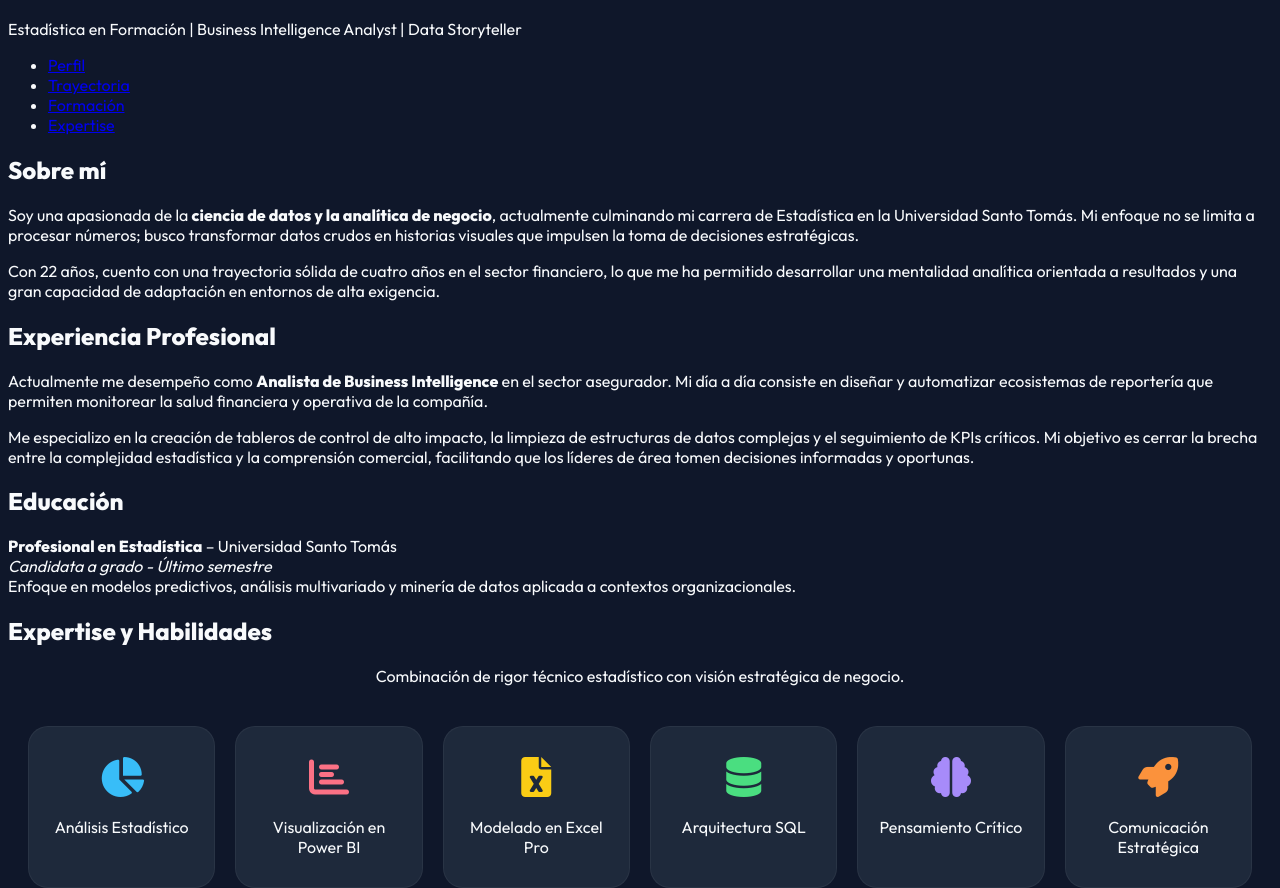
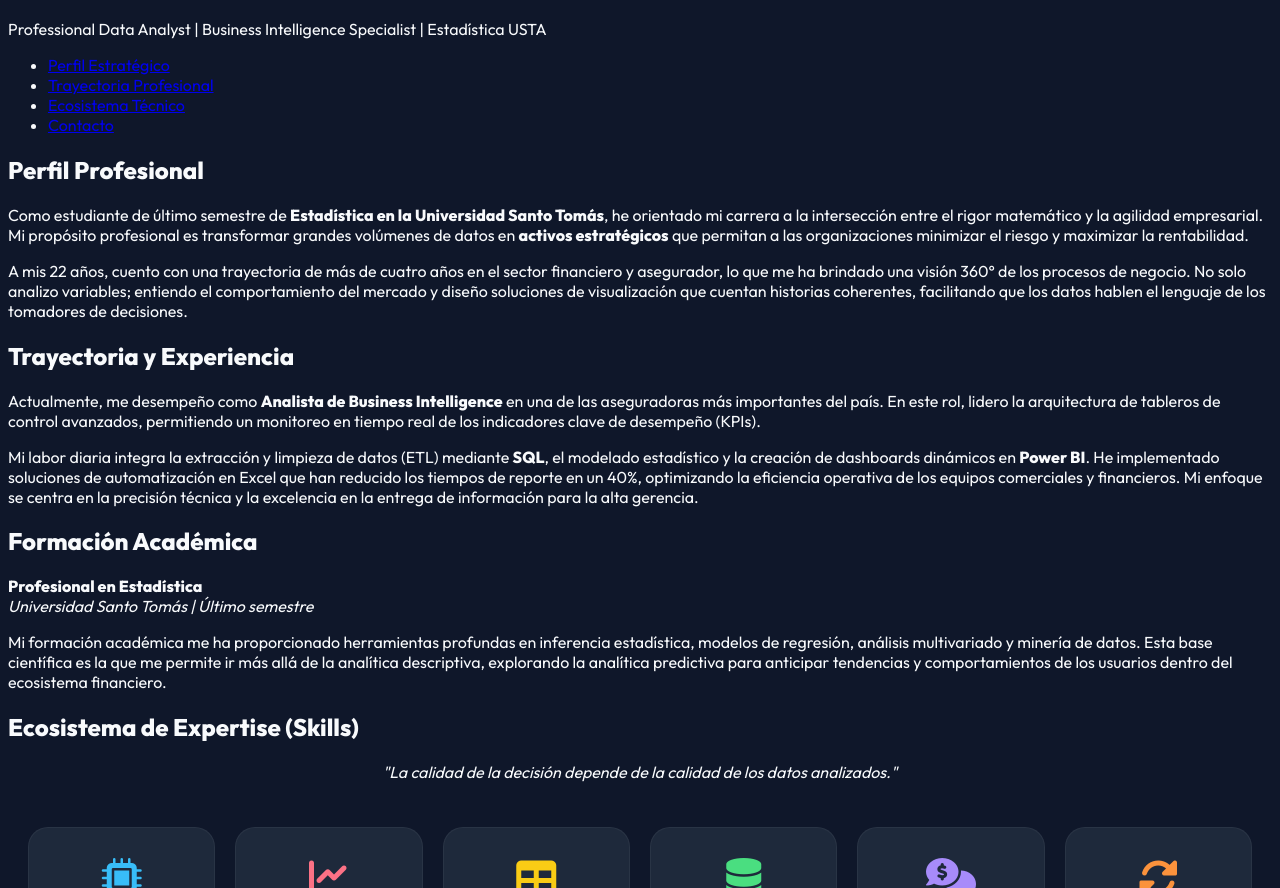
Before and after one commit to Mar23636/Mar23636.github.io, a plain HTML site: page index.html in a window 1280 px wide. Shown: the part 64-952 px from the top of the page. Drawn offline with Linux system fonts and the light colour scheme.

Commit message:
Update index.html

```diff
--- a/index.html
+++ b/index.html
@@ -3,7 +3,7 @@
 <head>
     <meta charset="UTF-8">
     <meta name="viewport" content="width=device-width, initial-scale=1.0">
-    <title>Portafolio Profesional | María Fernanda Castaño</title>
+    <title>Portafolio Senior | María Fernanda Castaño</title>
     <link rel="stylesheet" href="https://cdnjs.cloudflare.com/ajax/libs/font-awesome/6.0.0/css/all.min.css">
     <link rel="stylesheet" href="css/style.css">
 </head>
@@ -11,78 +11,80 @@
 
     <header>
         <h1>María Fernanda Castaño</h1>
-        <p>Estadística en Formación | Business Intelligence Analyst | Data Storyteller</p>
+        <p>Professional Data Analyst | Business Intelligence Specialist | Estadística USTA</p>
     </header>
 
     <nav>
         <ul>
-            <li><a href="#sobre-mi">Perfil</a></li>
-            <li><a href="#experiencia">Trayectoria</a></li>
-            <li><a href="#educacion">Formación</a></li>
-            <li><a href="#habilidades">Expertise</a></li>
+            <li><a href="#perfil">Perfil Estratégico</a></li>
+            <li><a href="#experiencia">Trayectoria Profesional</a></li>
+            <li><a href="#habilidades">Ecosistema Técnico</a></li>
+            <li><a href="#contacto">Contacto</a></li>
         </ul>
     </nav>
 
     <main>
 
-        <section id="sobre-mi">
-            <h2>Sobre mí</h2>
+        <section id="perfil">
+            <h2>Perfil Profesional</h2>
             <p>
-                Soy una apasionada de la <strong>ciencia de datos y la analítica de negocio</strong>, actualmente culminando mi carrera de Estadística en la Universidad Santo Tomás. Mi enfoque no se limita a procesar números; busco transformar datos crudos en historias visuales que impulsen la toma de decisiones estratégicas.
+                Como estudiante de último semestre de <strong>Estadística en la Universidad Santo Tomás</strong>, he orientado mi carrera a la intersección entre el rigor matemático y la agilidad empresarial. Mi propósito profesional es transformar grandes volúmenes de datos en <strong>activos estratégicos</strong> que permitan a las organizaciones minimizar el riesgo y maximizar la rentabilidad.
             </p>
             <p>
-                Con 22 años, cuento con una trayectoria sólida de cuatro años en el sector financiero, lo que me ha permitido desarrollar una mentalidad analítica orientada a resultados y una gran capacidad de adaptación en entornos de alta exigencia.
+                A mis 22 años, cuento con una trayectoria de más de cuatro años en el sector financiero y asegurador, lo que me ha brindado una visión 360° de los procesos de negocio. No solo analizo variables; entiendo el comportamiento del mercado y diseño soluciones de visualización que cuentan historias coherentes, facilitando que los datos hablen el lenguaje de los tomadores de decisiones.
             </p>
         </section>
 
         <section id="experiencia">
-            <h2>Experiencia Profesional</h2>
+            <h2>Trayectoria y Experiencia</h2>
             <p>
-                Actualmente me desempeño como <strong>Analista de Business Intelligence</strong> en el sector asegurador. Mi día a día consiste en diseñar y automatizar ecosistemas de reportería que permiten monitorear la salud financiera y operativa de la compañía.
+                Actualmente, me desempeño como <strong>Analista de Business Intelligence</strong> en una de las aseguradoras más importantes del país. En este rol, lidero la arquitectura de tableros de control avanzados, permitiendo un monitoreo en tiempo real de los indicadores clave de desempeño (KPIs).
             </p>
             <p>
-                Me especializo en la creación de tableros de control de alto impacto, la limpieza de estructuras de datos complejas y el seguimiento de KPIs críticos. Mi objetivo es cerrar la brecha entre la complejidad estadística y la comprensión comercial, facilitando que los líderes de área tomen decisiones informadas y oportunas.
+                Mi labor diaria integra la extracción y limpieza de datos (ETL) mediante <strong>SQL</strong>, el modelado estadístico y la creación de dashboards dinámicos en <strong>Power BI</strong>. He implementado soluciones de automatización en Excel que han reducido los tiempos de reporte en un 40%, optimizando la eficiencia operativa de los equipos comerciales y financieros. Mi enfoque se centra en la precisión técnica y la excelencia en la entrega de información para la alta gerencia.
             </p>
         </section>
 
         <section id="educacion">
-            <h2>Educación</h2>
+            <h2>Formación Académica</h2>
             <p>
-                <strong>Profesional en Estadística</strong> – Universidad Santo Tomás
-                <br>
-                <em>Candidata a grado - Último semestre</em>
-                <br>
-                Enfoque en modelos predictivos, análisis multivariado y minería de datos aplicada a contextos organizacionales.
+                <strong>Profesional en Estadística</strong> <br>
+                <em>Universidad Santo Tomás | Último semestre</em>
+            </p>
+            <p>
+                Mi formación académica me ha proporcionado herramientas profundas en inferencia estadística, modelos de regresión, análisis multivariado y minería de datos. Esta base científica es la que me permite ir más allá de la analítica descriptiva, explorando la analítica predictiva para anticipar tendencias y comportamientos de los usuarios dentro del ecosistema financiero.
             </p>
         </section>
 
         <section id="habilidades">
-            <h2>Expertise y Habilidades</h2>
-            <p style="text-align: center; margin-bottom: 20px;">Combinación de rigor técnico estadístico con visión estratégica de negocio.</p>
+            <h2>Ecosistema de Expertise (Skills)</h2>
+            <p style="text-align: center; margin-bottom: 25px; font-style: italic;">
+                "La calidad de la decisión depende de la calidad de los datos analizados."
+            </p>
             <ul class="skills-grid">
                 <li class="skill-card card-1">
-                    <i class="fas fa-chart-pie"></i>
-                    <span>Análisis Estadístico</span>
+                    <i class="fas fa-microchip"></i>
+                    <span><strong>Ciencia de Datos</strong><br>Modelado y probabilidad aplicada.</span>
                 </li>
                 <li class="skill-card card-2">
-                    <i class="fas fa-chart-bar"></i>
-                    <span>Visualización en Power BI</span>
+                    <i class="fas fa-chart-line"></i>
+                    <span><strong>Visualización BI</strong><br>Dashboards de alto impacto en Power BI.</span>
                 </li>
                 <li class="skill-card card-3">
-                    <i class="fas fa-file-excel"></i>
-                    <span>Modelado en Excel Pro</span>
+                    <i class="fas fa-table"></i>
+                    <span><strong>Excel para Expertos</strong><br>Macros, Power Pivot y automatización.</span>
                 </li>
                 <li class="skill-card card-4">
                     <i class="fas fa-database"></i>
-                    <span>Arquitectura SQL</span>
+                    <span><strong>Gestión SQL</strong><br>Consultas complejas y estructuración.</span>
                 </li>
                 <li class="skill-card card-5">
-                    <i class="fas fa-brain"></i>
-                    <span>Pensamiento Crítico</span>
+                    <i class="fas fa-comments-dollar"></i>
+                    <span><strong>Visión de Negocio</strong><br>Entendimiento del sector financiero.</span>
                 </li>
                 <li class="skill-card card-6">
-                    <i class="fas fa-rocket"></i>
-                    <span>Comunicación Estratégica</span>
+                    <i class="fas fa-sync-alt"></i>
+                    <span><strong>Agilidad y Adaptación</strong><br>Resolución en entornos cambiantes.</span>
                 </li>
             </ul>
         </section>
@@ -90,7 +92,8 @@
     </main>
 
     <footer>
-        <p>© 2026 | Diseñado con enfoque analítico por María Fernanda Castaño</p>
+        <p>© 2026 | Estrategia y Datos | María Fernanda Castaño</p>
+        <p style="font-size: 0.7rem; margin-top: 10px; opacity: 0.6;">Estadística | Analista BI | Analítica de Seguros</p>
     </footer>
 
 </body>
```
